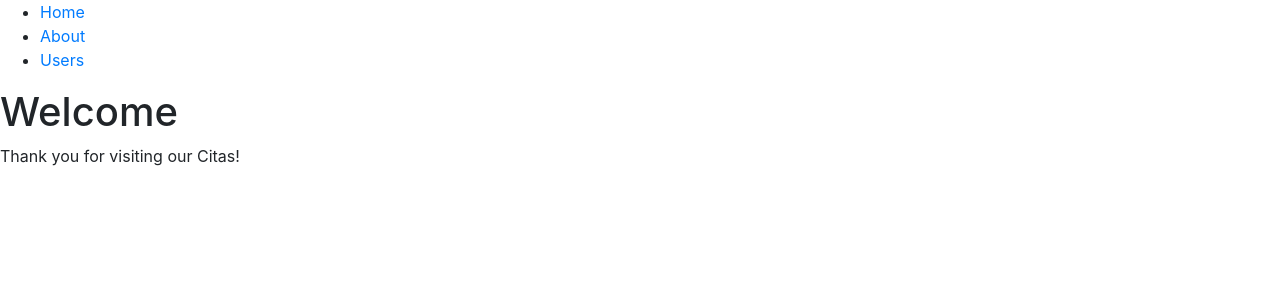
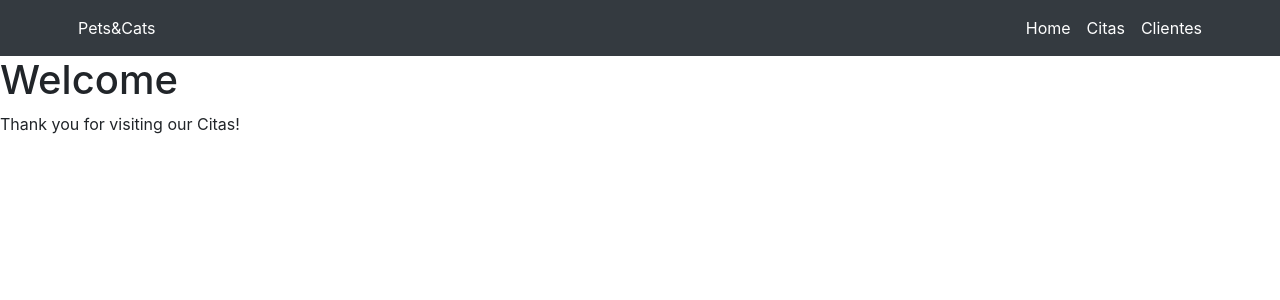
Before and after one commit to BZAMORA1998/ventas-react, a React (Create React App) app: page /home in a window 1280 px wide. Shown: the top 300 px of the page. Built offline with nearby package versions, Linux system fonts and the light colour scheme.

Commit message:
Se ajusta router

```diff
--- a/package.json
+++ b/package.json
@@ -6,8 +6,10 @@
     "@testing-library/jest-dom": "^5.14.1",
     "@testing-library/react": "^11.2.7",
     "@testing-library/user-event": "^12.8.3",
+    "bootstrap": "^5.1.3",
     "jquery": "^3.6.0",
     "react": "^17.0.2",
+    "react-bootstrap": "^2.0.0",
     "react-browser-router": "^2.1.2",
     "react-dom": "^17.0.2",
     "react-router-dom": "^5.3.0",
--- a/src/componente/page/home/Clientes/Clientes.js
+++ b/src/componente/page/home/Clientes/Clientes.js
@@ -1,25 +1,36 @@
 import { Fragment } from "react";
+import { Button,Form } from 'react-bootstrap';
 
 const Clientes=()=>{
 
-    function FancyBorder(props) {
-      return (
-        <div className={'FancyBorder FancyBorder-' + props.color}>
-          {props.children}
-        </div>
-      );
-    }
-
     return (
         <Fragment>
-            <FancyBorder color="blue">
-              <h1 className="Dialog-title">
-                Welcome
-              </h1>
-              <p className="Dialog-message">
-                Thank you for visiting our Clientes!
-              </p>
-            </FancyBorder>
+            <div className="container-fluid h-100 d-flex justify-content-center align-items-center">
+                <div className="card w-50">
+                    <div className="card-body">
+                        <Form>
+                            <Form.Group className="mb-3" controlId="formBasicEmail">
+                                <Form.Label>Email address</Form.Label>
+                                <Form.Control type="email" placeholder="Enter email" />
+                                <Form.Text className="text-muted">
+                                We'll never share your email with anyone else.
+                                </Form.Text>
+                            </Form.Group>
+
+                            <Form.Group className="mb-3" controlId="formBasicPassword">
+                                <Form.Label>Password</Form.Label>
+                                <Form.Control type="password" placeholder="Password" />
+                            </Form.Group>
+                            <Form.Group className="mb-3" controlId="formBasicCheckbox">
+                                <Form.Check type="checkbox" label="Check me out" />
+                            </Form.Group>
+                            <Button variant="primary" type="submit">
+                                Submit
+                            </Button>
+                        </Form>
+                    </div>
+                </div>
+             </div>
         </Fragment>
     );
 }
--- /dev/null
+++ b/src/componente/page/home/Home.css
@@ -0,0 +1,3 @@
+.selected{
+    color: blue;
+}
--- a/src/componente/page/home/Home.js
+++ b/src/componente/page/home/Home.js
@@ -7,6 +7,8 @@ import {
 } from "react-router-dom";
 import Citas from "./Citas/Citas";
 import Clientes from "./Clientes/Clientes";
+import {Navbar,Container,Nav} from 'react-bootstrap'
+import './Home.css';
 
 export default function App() {
 
@@ -14,21 +16,17 @@ export default function App() {
 
     return (
       <Router>
-      <div>
-        <nav>
-          <ul>
-            <li>
-              <Link to={`${match.path}`}>Home</Link>
-            </li>
-            <li>
-              <Link to={`${match.path}/citas`}>About</Link>
-            </li>
-            <li>
-              <Link to={`${match.path}/clientes`}>Users</Link>
-            </li>
-          </ul>
-        </nav>
 
+          <Navbar bg="dark" variant="dark">
+              <Container>
+              <Link  className="text-white m-2" to={`${match.path}`}>Pets&Cats</Link>
+              <Nav className="me-auto">
+                <Link  className="text-white m-2" activeClassName="selected" to={`${match.path}`}>Home</Link>
+                <Link className="text-white m-2" activeClassName="selected" to={`${match.path}/citas`}>Citas</Link>
+                <Link className="text-white m-2" activeClassName="selected" to={`${match.path}/clientes`}>Clientes</Link>
+              </Nav>
+              </Container>
+          </Navbar>
           <Switch>
               <Router exact path={`${match.path}/citas`}>
                 <Citas />
@@ -41,19 +39,6 @@ export default function App() {
               </Router>
            </Switch>
 
-      </div>
       </Router>
     );
 }
-
-function Home() {
-  return <h2>Home</h2>;
-}
-
-function About() {
-  return <h2>About</h2>;
-}
-
-function Users() {
-  return <h2>Users</h2>;
-}
```
Also changed, not shown: 1 other file (tests, documents, lock files or other folders). Lines whose indentation alone changed are shown as unchanged.
